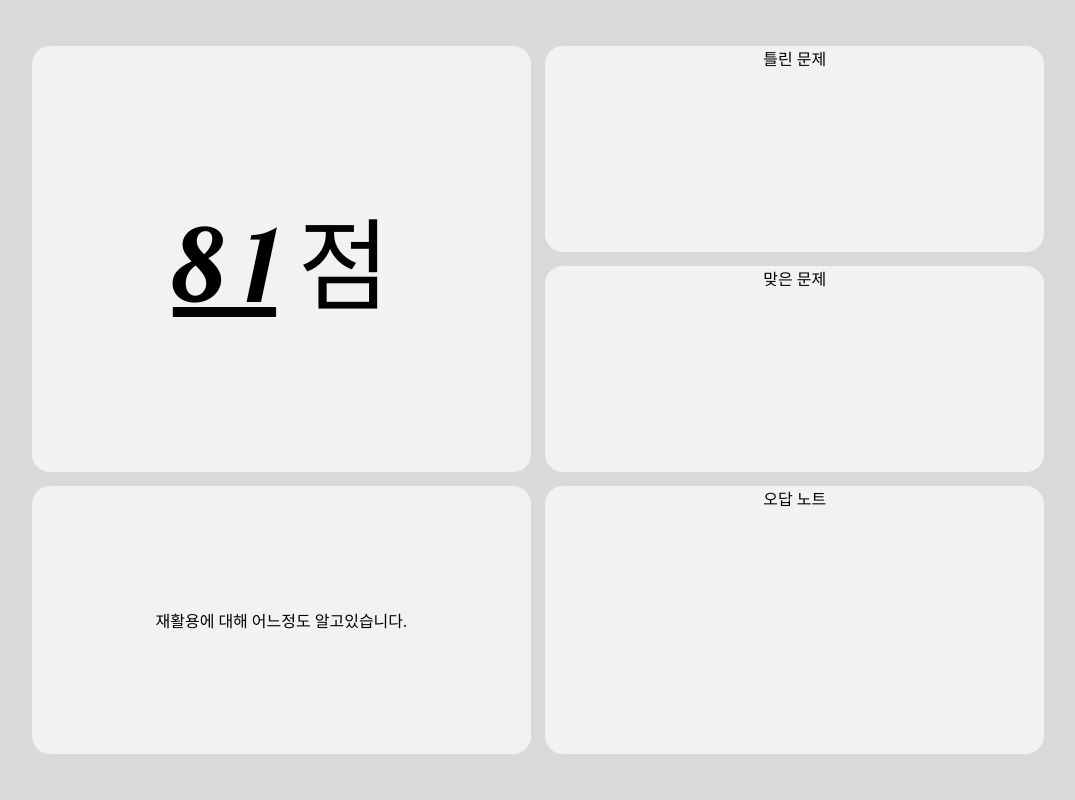
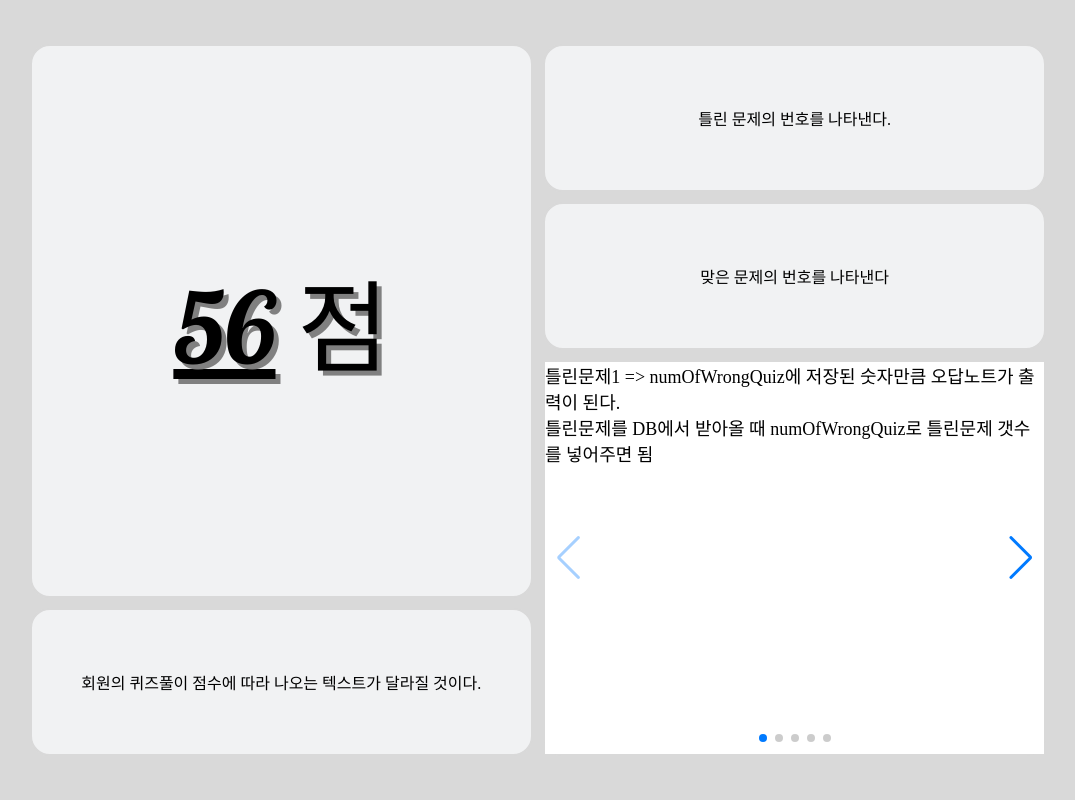
Before and after one commit to LiveEasyStreet/FinalProject, a Spring Boot app: page /quiz/score in a window 1280 px wide. Shown: the whole page, without its empty margins (112-1187 px from the left). Run offline with Spring Boot 4, Linux system fonts and the light colour scheme.

Commit message:
:타입: : 예림씨 코드와 합친 후 PR 예정
본문 : 예림씨하고 코드 합한후 PR 예정

```diff
--- a/src/main/resources/static/css/Score.css
+++ b/src/main/resources/static/css/Score.css
@@ -7,7 +7,7 @@
     box-sizing: border-box;
 }
 
-.score_container div {
+.score_container > div {
     margin-left: 20px;
     background-color: #f1f2f3;
     border: 2px solid #d9d9d9;
@@ -29,7 +29,7 @@
 .score_container {
     display: grid;
     grid-template-columns: repeat(4, 1fr);
-    grid-template-rows: 0.8fr 0.8fr 0.5fr 0.5fr;
+    grid-template-rows: 0.5fr 0.5fr 0.8fr 0.5fr;
     height: 90%;
     width: 80%;
     background-color: #d9d9d9;
@@ -50,7 +50,7 @@
 .score_box {
     border: 2px solid #d9d9d9;
     background-color: #f1f2f3;
-    grid-row: 1 / 3;
+    grid-row: 1 / 4;
     grid-column: 1 / 3;
     width: 100%;
     height: 100%;
@@ -64,7 +64,7 @@
 .score_result {
     border: 2px solid #d9d9d9;
     background-color: #f1f2f3;
-    grid-row: 3 / 5;
+    grid-row: 4 / 5;
     grid-column: 1 / 3;
     width: 100%;
     height: 100%;
@@ -74,21 +74,54 @@
     align-items: center;
 }
 
+.score_result > p {
+    text-align: left;
+}
+
+.score_box > span {
+    text-shadow: 5px 5px gray;
+}
 
 .score_wrong_quiz {
     grid-row: 1 / 2;
     grid-column: 3 / 5;
     border-radius: 20px;
+    display: flex;
+    justify-content: center;
+    align-items: center;
 }
 
 .score_correct_quiz {
     grid-row: 2 / 3;
     grid-column: 3 / 5;
     border-radius: 20px;
+    display: flex;
+    justify-content: center;
+    align-items: center;
 }
 
 .incorrect_note {
     grid-row: 3 / 5;
     grid-column: 3 / 5;
     border-radius: 20px;
+    display: flex;
+    justify-content: center;
+    align-items: center;
 }
+
+swiper-container {
+    width: 100%;
+    height: 100%;
+}
+
+swiper-slide {
+    text-align: center;
+    font-size: 18px;
+    background: #fff;
+    text-align: left;
+}
+
+swiper-slide img {
+    display: block;
+    object-fit: cover;
+}
--- a/src/main/resources/templates/quiz/Score.html
+++ b/src/main/resources/templates/quiz/Score.html
@@ -6,6 +6,7 @@
           content="width=device-width, user-scalable=no, initial-scale=1.0, maximum-scale=1.0, minimum-scale=1.0">
     <meta http-equiv="X-UA-Compatible" content="ie=edge">
     <link rel="stylesheet" href="/static/css/Score.css">
+    <script src="https://cdn.jsdelivr.net/npm/swiper@9/swiper-element-bundle.min.js"></script>
     <title>EcoValue</title>
 </head>
 <body>
@@ -13,14 +14,63 @@
 <div class="container">
     <div class="score_container">
         <div class="score_box">
-            <span class="score_context_score"><u>8&nbsp;1</u><span
+            <span class="score_context_score"><u id="score">56</u><span
                     class="score_context_dot">&nbsp;점</span></span>
         </div>
-        <div class="score_result"><p>재활용에 대해 어느정도 알고있습니다.</p></div>
-        <div class="score_wrong_quiz">틀린 문제</div>
-        <div class="score_correct_quiz">맞은 문제</div>
-        <div class="incorrect_note">오답 노트</div>
+        <div class="score_result">
+            <p class="score_result_context" id="score_message">
+                회원의 퀴즈풀이 점수에 따라 나오는 텍스트가 달라질 것이다.
+            </p>
+        </div>
+        <div class="score_wrong_quiz">틀린 문제의 번호를 나타낸다.</div>
+        <div class="score_correct_quiz">맞은 문제의 번호를 나타낸다</div>
+        <div class="incorrect_note">
+            <swiper-container class="mySwiper" navigation="true" pagination="true" keyboard="true" mousewheel="true"
+                              css-mode="true" id="slide_container">
+            </swiper-container>
+        </div>
     </div>
 </div>
+
+<script>
+    const scoreElem = document.getElementById('score');
+    const messageElem = document.getElementById('score_message');
+    const score = parseInt(scoreElem.innerText);
+
+    const numOfWrongQuiz = 5;
+    const slideInsert = document.getElementById(`slide_container`);
+
+    for (let i = 1; i <= numOfWrongQuiz; i++) {
+        const slide = document.createElement('swiper-slide');
+        slide.innerText = `틀린문제${i} => numOfWrongQuiz에 저장된 숫자만큼 오답노트가 출력이 된다.
+        틀린문제를 DB에서 받아올 때 numOfWrongQuiz로 틀린문제 갯수를 넣어주면 됨`;
+        slideInsert.appendChild(slide);
+    }
+
+    let swiper = new Swiper('.mySwiper', {
+        navigation: {
+            nextEl: '.swiper-button-next',
+            prevEl: '.swiper-button-prev',
+            hideOnClick: true,
+        },
+        pagination: {
+            el: '.swiper-pagination',
+            clickable: true,
+        },
+        keyboard: true,
+        cssMode: true,
+        loop: true
+    });
+
+
+    if (score >= 0 && score <= 50) {
+        messageElem.innerText = '0 ~ 50점 : 많이 노력해야되겠다는 멘트';
+    } else if (score >= 51 && score <= 70) {
+        messageElem.innerText = '51 ~ 70 : 기초지식은 있다는 멘트';
+    } else if (score >= 71 && score <= 100) {
+        messageElem.innerText = '71 ~ 100 : 지구를 위해 주위 지인분들에게 알려줘야한다는 멘트를 날려준다.';
+    }
+</script>
+
 </body>
 </html>
```
